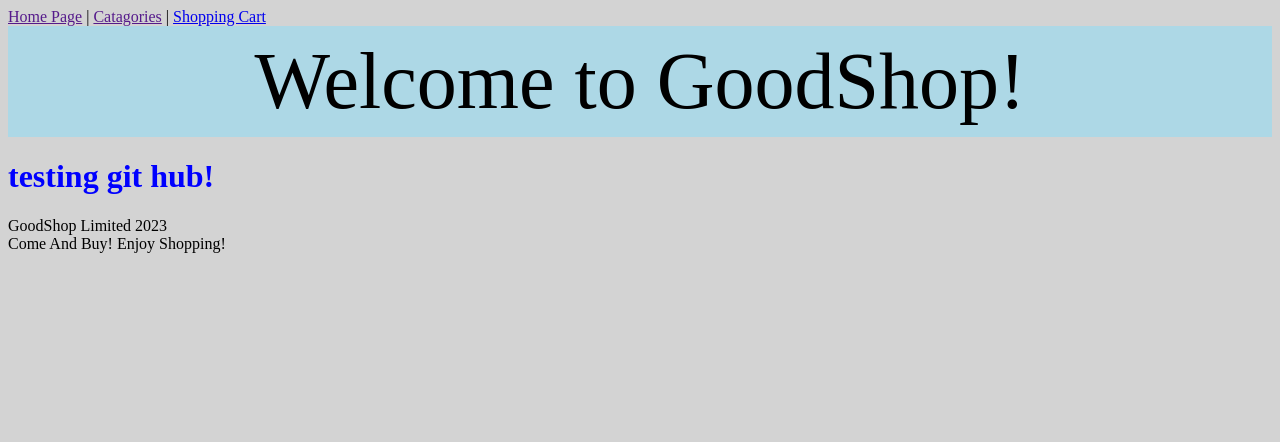
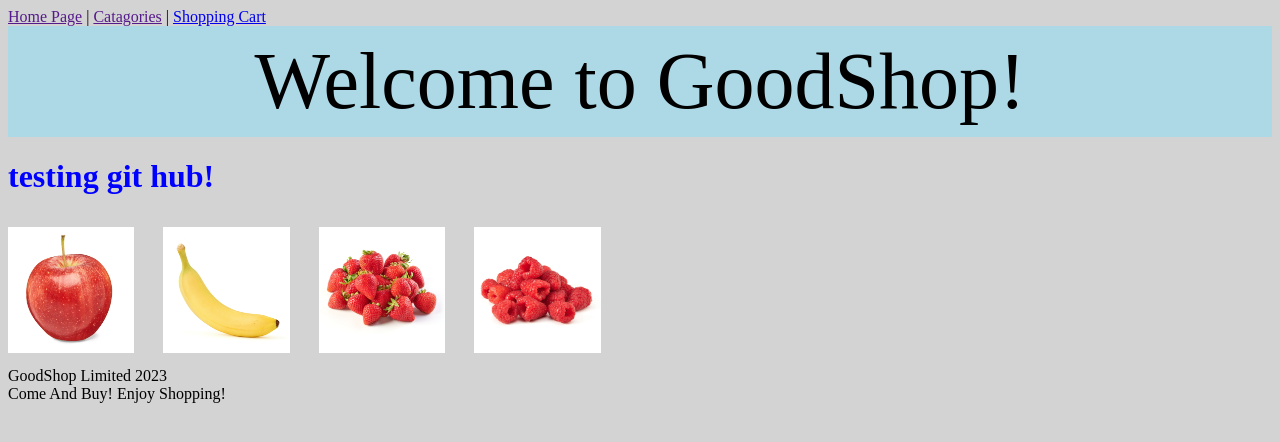
Before and after one commit to jeff4121336/a_g00d_shopping_website, a PHP site: page /web.html in a window 1280 px wide. Shown: the top 442 px of the page. Run offline with PHP 8.4, Linux system fonts and the light colour scheme.

Commit message:
21/01/23 ver1.3

```diff
--- a/web.css
+++ b/web.css
@@ -8,10 +8,16 @@ header {
     background: lightblue;
     font-size: 500%;
     color: black;
-    padding: 10px 0px 10px 0px;
+    padding: 10px 0px 10px 0px; /* top right bottom left*/
 }
-
 
 body {
     background: lightgrey;
 }
+
+.Thumbnail {
+    width: 10%;
+    /* add a marign -> separate photos */
+    margin: 10px 25px 10px 0px;
+    display: inline-block;
+}
--- a/web.html
+++ b/web.html
@@ -19,6 +19,12 @@
 
     <h1> testing git hub! </h1>
 
+    <div >
+        <img class="Thumbnail" src="ProdImg/apples.jpeg">
+        <img class="Thumbnail" src="ProdImg/banana.jpeg">
+        <img class="Thumbnail" src="ProdImg/strawberry.jpeg">
+        <img class="Thumbnail" src="ProdImg/Raspberry.jpeg">
+    </div>
 
     <div>
         <footer>
```
Also changed, not shown: 1 other file.
